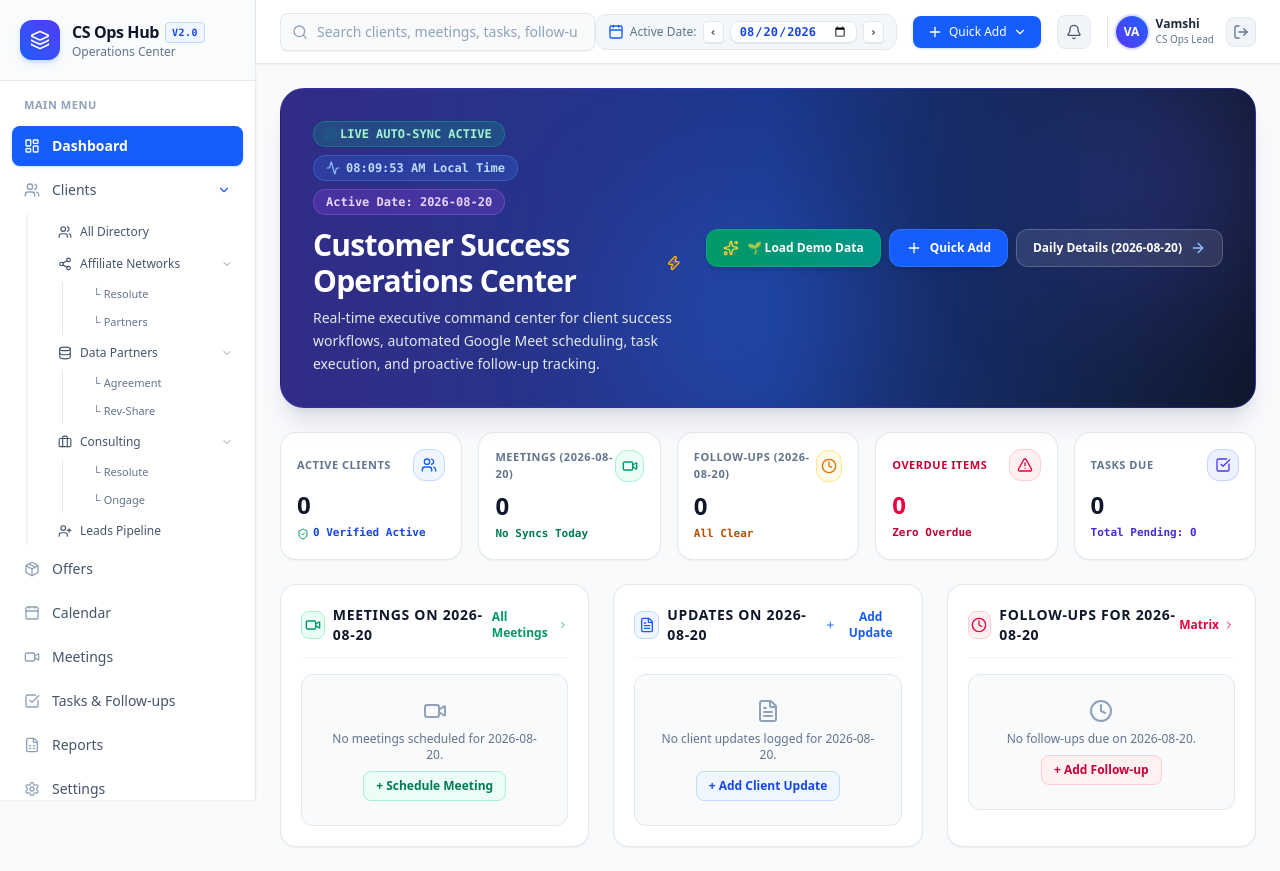
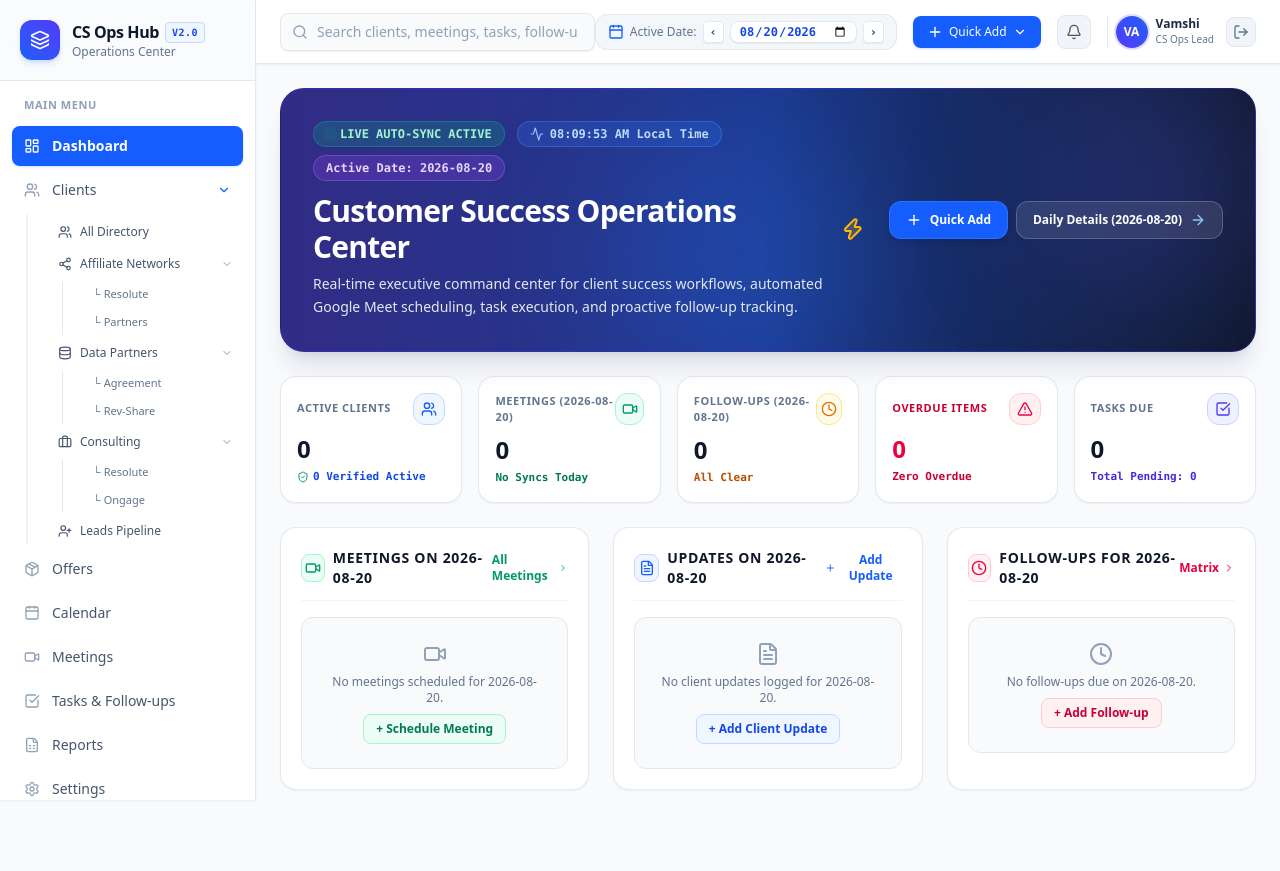
Before and after one commit to sravani00/Customer-Success-Operations-Hub, a Next.js app: page /dashboard in a window 1280 px wide. After the commit the page ends 814 px from the top, so only its background shows below. Built offline with nearby package versions, Linux system fonts and the light colour scheme.

Commit message:
fix: remove Load Demo Data and Clear buttons

```diff
--- a/app/dashboard/page.tsx
+++ b/app/dashboard/page.tsx
@@ -33,9 +33,7 @@ export default function DashboardPage() {
     meetings,
     tasks,
     followUps,
-    openQuickAdd,
-    populateDemoData,
-    clearAllData
+    openQuickAdd
   } = useAppStore();
 
   // Real-time clock state
@@ -94,24 +92,6 @@ export default function DashboardPage() {
 
           {/* Quick Action Bar */}
           <div className="flex items-center space-x-2 shrink-0 flex-wrap gap-y-2">
-            {clients.length === 0 ? (
-              <button
-                onClick={populateDemoData}
-                className="px-4 py-2.5 rounded-xl bg-gradient-to-r from-emerald-600 to-teal-600 hover:from-emerald-500 hover:to-teal-500 text-white text-xs font-extrabold flex items-center space-x-2 shadow-md transition-all border border-emerald-400/30"
-              >
-                <Sparkles className="w-4 h-4 text-amber-300" />
-                <span>🌱 Load Demo Data</span>
-              </button>
-            ) : (
-              <button
-                onClick={clearAllData}
-                className="px-3.5 py-2.5 rounded-xl bg-white/10 hover:bg-white/20 border border-white/20 text-slate-200 hover:text-white text-xs font-semibold flex items-center space-x-1.5 transition-colors"
-                title="Clear Workspace"
-              >
-                <Trash2 className="w-3.5 h-3.5" />
-                <span>Clear</span>
-              </button>
-            )}
 
             <button
               onClick={() => openQuickAdd('update')}
--- a/app/settings/page.tsx
+++ b/app/settings/page.tsx
@@ -41,14 +41,6 @@ export default function SettingsPage() {
             <p className="text-xs text-slate-500">OAuth 2.0 authorized pipeline, Redis background sync engine, and taxonomy config</p>
           </div>
         </div>
-
-        <button
-          onClick={handleReset}
-          className="px-3.5 py-2 rounded-xl bg-slate-100 hover:bg-slate-200 text-slate-700 text-xs font-semibold flex items-center space-x-2 border border-slate-200"
-        >
-          {resetDone ? <Check className="w-4 h-4 text-emerald-600" /> : <RotateCcw className="w-4 h-4 text-slate-500" />}
-          <span>{resetDone ? 'Demo Reset Complete!' : 'Reset Demo Data'}</span>
-        </button>
       </div>
 
       {/* Website Password Security & Access Protection Card */}
```
